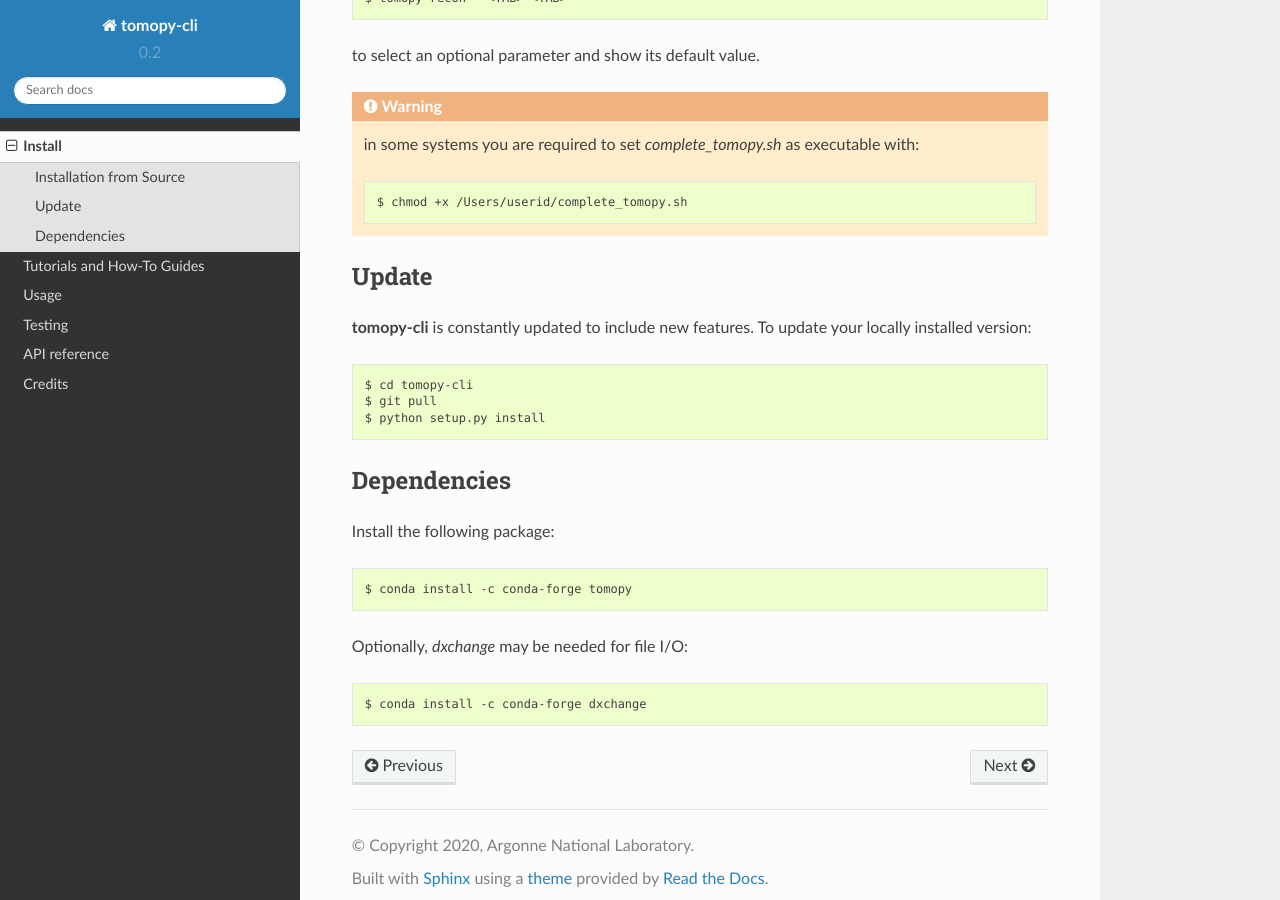
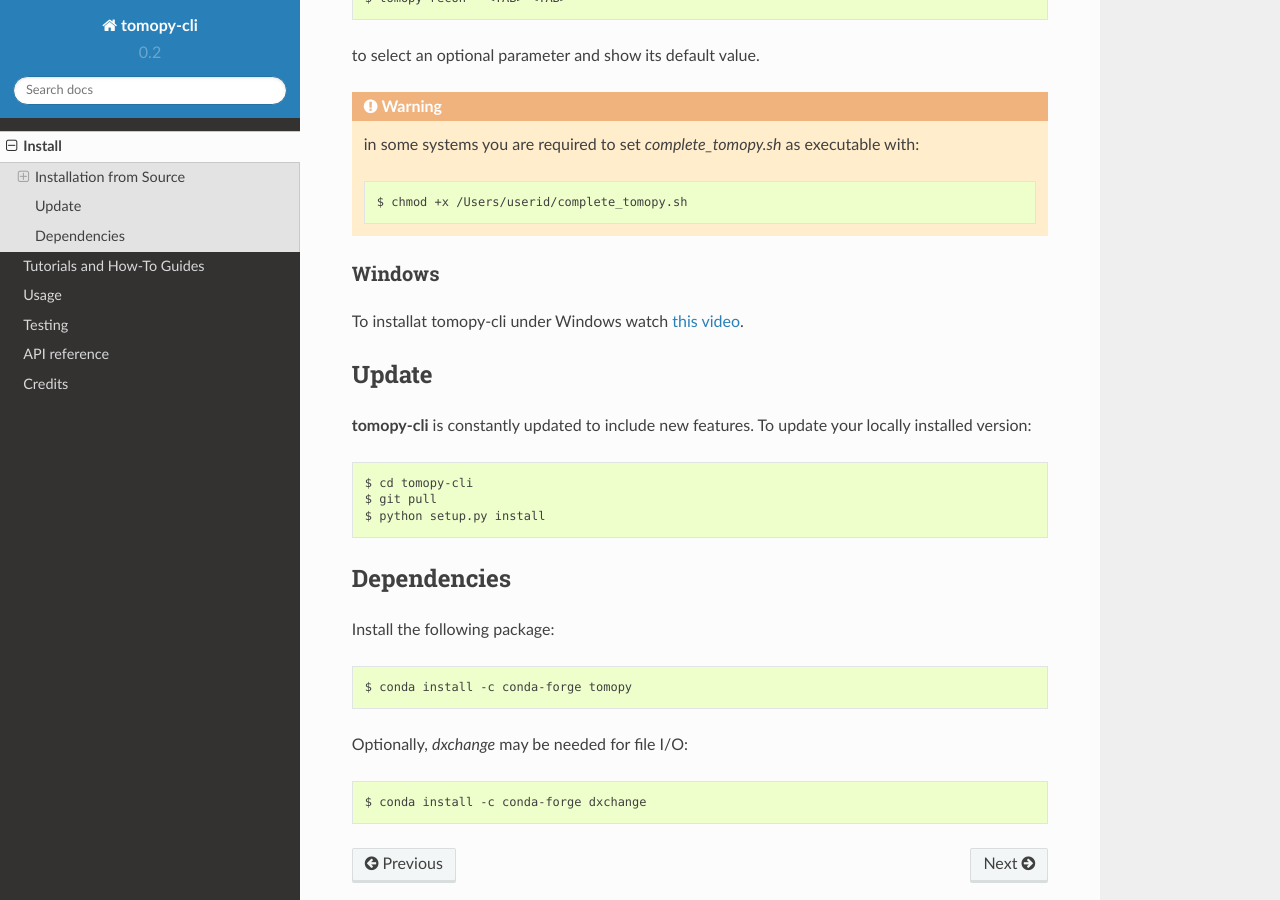
Before and after one commit to tomography/tomopy-cli, a Sphinx documentation site: the page built from docs/source/install.rst, in a window 1280 px wide and 900 px high, scrolled down 675 px. Built offline with Sphinx 7.4.7 and the Read the Docs theme 2.0.0, drawn with Linux system fonts in a browser that asks for light colours.

Commit message:
Update install.rst

```diff
--- a/docs/source/install.rst
+++ b/docs/source/install.rst
@@ -29,6 +29,11 @@
 
     $ chmod +x /Users/userid/complete_tomopy.sh
 
+Windows
+-------
+
+To installat tomopy-cli under Windows watch `this video <https://anl.box.com/s/182dsmpnxx25o2xsy6n1ozgj8rx5omjg>`_.
+
 Update
 ======
 
```
